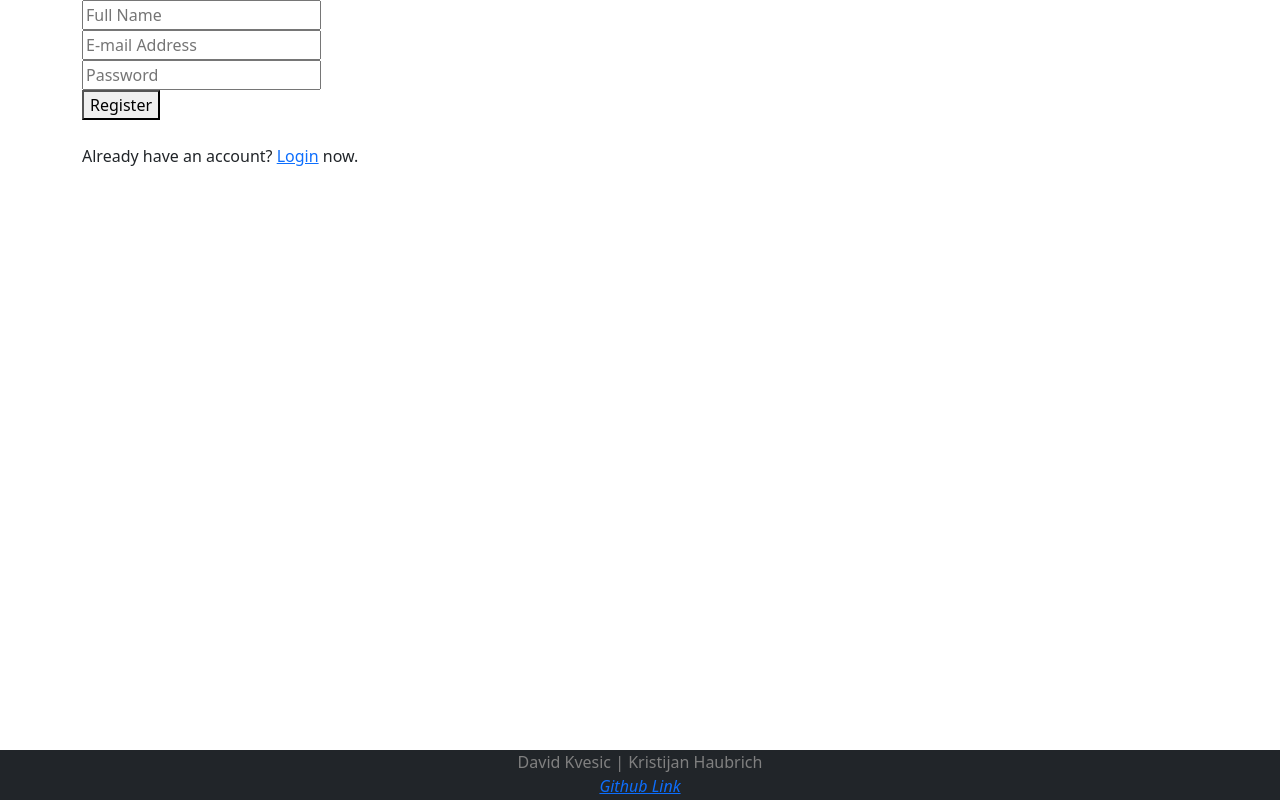
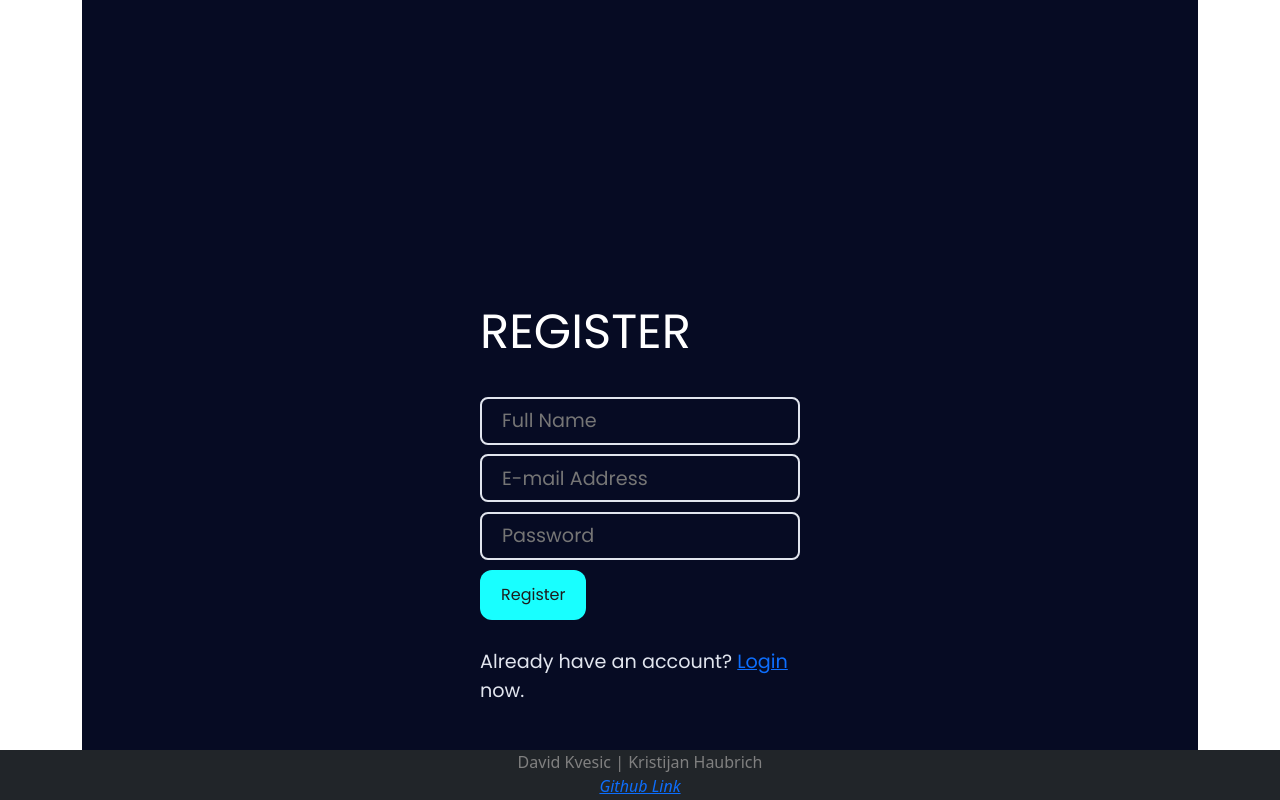
Before and after one commit to KristijanHaubrich/WebTim, a React (Create React App) app in the folder client/webtim/: page /signup in a window 1280 px wide. Built offline with nearby package versions, Linux system fonts and the light colour scheme; no server answers.

Commit message:
importing styles for forms

```diff
--- a/client/webtim/src/components/ProductListComponent.jsx
+++ b/client/webtim/src/components/ProductListComponent.jsx
@@ -52,7 +52,6 @@ const ProductListComponent = () => {
   return (
     <div className='container'>
           <h1 className="text-center">Products in the basket {user.displayName}</h1>
-          <Link to = "/add" className='btn btn-primary mb-2'>Add Product</Link>
           <div className="row">
               <table className='table table-striped table-bordered table-hover'>
                   <thead className='thead-dark'>
--- a/client/webtim/src/components/SignIn.jsx
+++ b/client/webtim/src/components/SignIn.jsx
@@ -3,7 +3,7 @@ import { Link, useNavigate } from 'react-router-dom'
 import { auth, logInWithEmailAndPassword } from "../firebase";
 import { getAuth, signInWithEmailAndPassword } from "firebase/auth";
 import { useAuthState } from "react-firebase-hooks/auth";
-
+import classes from "../styles/Form.module.scss";
 
 const SignIn = () => {
 
@@ -31,33 +31,50 @@ const SignIn = () => {
 
 
   return (
-    <div className="login">
-      <div className="login__container">
+    <div className={classes.login}>
+      <div className={classes.form}>
+
+        <div className={classes.form__banner}>
+          LOGIN
+        </div>
+        <br />
         <input
           type="text"
-          className="login__textBox"
+          required = "required"
+          id='email'
+          className={classes.form__input}
           value={email}
           onChange={(e) => setEmail(e.target.value)}
-          placeholder="E-mail Address"
+          placeholder = "Email"
         />
+
         <br />
+        <br />
+
         <input
           type="password"
-          className="login__textBox"
+          className={classes.form__input}
+          required = "required"
+          id='password'
           value={password}
           onChange={(e) => setPassword(e.target.value)}
-          placeholder="Password"
+          placeholder = "Password"
         />
+
+
         <br />
+        <br />
+
         <button
-          className="login__btn"
           // onClick={() => signInWithEmailAndPassword(auth, email, password)}
           onClick={signIn}
         >
           Login
         </button>
+
         <br />
-        <div>
+        <br />
+        <div className={classes.form__acc}>
           Don't have an account? <Link to="/SignUp">Sign Up</Link> now.
         </div>
       </div>
--- a/client/webtim/src/components/SignUp.jsx
+++ b/client/webtim/src/components/SignUp.jsx
@@ -5,7 +5,7 @@ import {
   auth,
   registerWithEmailAndPassword,
 } from "../firebase";
-
+import classes from "../styles/Form.module.scss";
 
 const SignUp = () => {
 
@@ -27,36 +27,45 @@ const SignUp = () => {
 
 
   return (
-    <div className="register">
-      <div className="register__container">
+    <div className={classes.login}>
+      <div className={classes.form}>
+
+      <div className={classes.form__banner}>
+          REGISTER
+      </div>
+
+        <br />
         <input
           type="text"
-          className="register__textBox"
+          className={classes.form__input}
           value={name}
           onChange={(e) => setName(e.target.value)}
           placeholder="Full Name"
         />
         <br/>
+        <br/>
         <input
           type="text"
-          className="register__textBox"
+          className={classes.form__input}
           value={email}
           onChange={(e) => setEmail(e.target.value)}
           placeholder="E-mail Address"
         />
         <br/>
+        <br/>
         <input
           type="password"
-          className="register__textBox"
+          className={classes.form__input}
           value={password}
           onChange={(e) => setPassword(e.target.value)}
           placeholder="Password"
         />
         <br/>
-        <button className="register__btn" onClick={register}>
+        <br/>
+        <button onClick={register}>
           Register
         </button>
-        <div>
+        <div className={classes.form__acc}>
         <br/>
           Already have an account? <Link to="/SignIn">Login</Link> now.
         </div>
--- /dev/null
+++ b/client/webtim/src/styles/Form.module.scss
@@ -0,0 +1,106 @@
+@import './variables.scss';
+
+
+//colors
+$clr-primary: #18ffff;
+$clr-primary-light: #adffff;
+$clr-primary-dark: #091034;
+$clr-gray100: #f9fbff;
+$clr-gray150: #f4f6fb;
+$clr-gray200: #eef1f6;
+$clr-gray300: #e1e5ee;
+$clr-gray400: #767b91;
+$clr-gray500: #4f546c;
+$clr-gray600: #2a324b;
+$clr-gray700: #161d34;
+$clr-bg: #060b23;
+
+//border radius
+$radius: 0.5rem;
+
+//styling
+.login{
+    font-family: $Poppins;
+    height: 100vh;
+    display:grid;
+    justify-content: center;
+    align-items: center;
+    font-size: 1.2rem;
+    background-color: $clr-bg;
+}
+
+*,
+*::before,
+*::after{
+    box-sizing: border-box;
+    margin: 0;
+    padding: 0;
+}
+
+.form{
+    position:relative;
+    width: 20rem;
+    height: 3rem;
+    margin-bottom: 10rem;
+
+
+    &__input{
+        position: absolute;
+        border: 2px solid $clr-gray300;
+        border-radius: $radius;
+        width: 100%;
+        height: 100%;
+        color:white;
+        outline: none;
+        padding: 1.25rem;
+        background: none;
+
+        ::placeholder{
+            color: white;
+        }
+
+        &:hover{
+            border-color: $clr-primary-light;
+        }
+
+        &:focus{
+            border-color: $clr-primary;
+        }
+    }
+
+    button{
+        cursor: pointer;
+        outline: none;
+        padding: 0.75rem 1.25rem;
+        border-radius: $borderRadius;
+        font-size: 1rem;
+        font-family: inherit;
+        background: $clr-primary;
+        color: $dark;
+        border: 1px solid transparent;
+        transition: 0.3s ease all;
+
+        &:hover{
+            border-color: $clr-primary-light;
+            background: rgba($clr-primary-light, 0.1);
+            color: $clr-primary-light;
+        }
+
+        &:active{
+            border-color: $primary;
+            background: linear-gradient(rgba($primary,0.2),rgba($primary,0.3));
+            color: $primary;
+        }
+    }
+
+    &__acc{
+        color: #e1e5ee;
+
+    }
+
+    &__banner{
+        font-size: 3rem;
+        color: white;
+    }
+
+}
```
Also changed, not shown: client/webtim/src/styles/variables.scss (line endings or trailing spaces).
